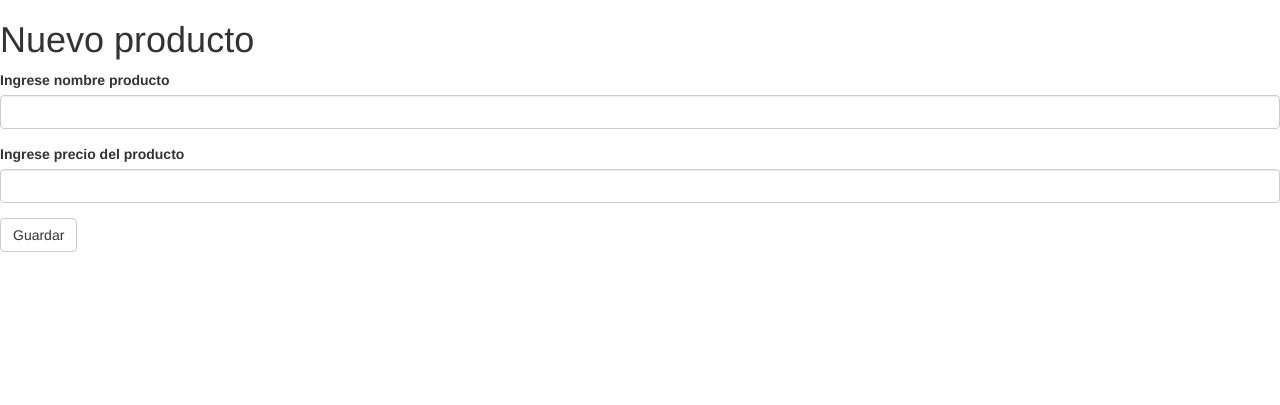
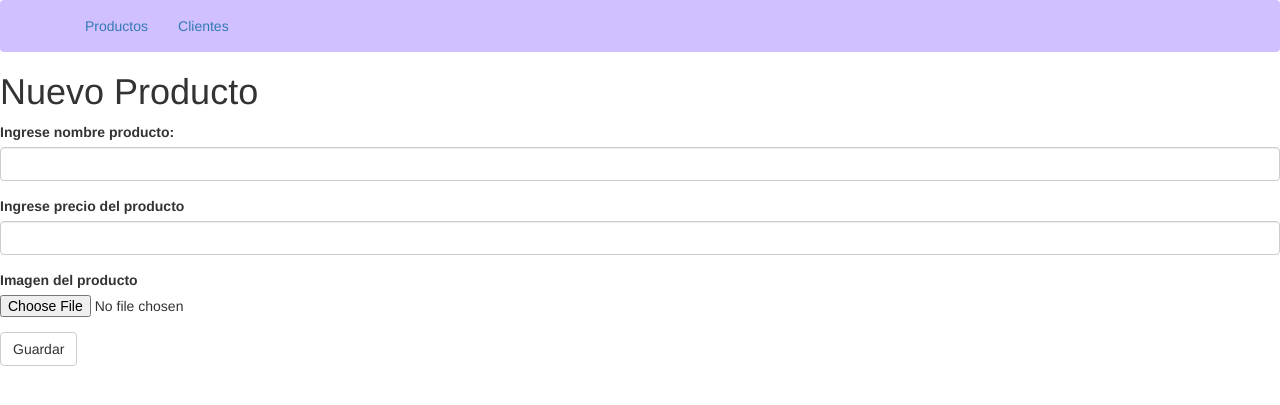
Before and after one commit to KevinJJ01/flask-shopy-2687386-28, a Flask app: page /productos/create in a window 1280 px wide. Shown: the top 405 px of the page. Run offline with Flask 3, Linux system fonts and the light colour scheme; some libraries are stand-ins or nearby versions.

Commit message:
Proyecto python 04/09/23

```diff
--- a/app/productos/forms.py
+++ b/app/productos/forms.py
@@ -1,7 +1,34 @@
 from flask_wtf import FlaskForm
 from wtforms import StringField, IntegerField, SubmitField
+from wtforms.validators import InputRequired,NumberRange
+from flask_wtf.file import FileField,FileRequired,FileAllowed
+
 
 class NewProductForm(FlaskForm):
-    nombre = StringField("Ingrese nombre producto")
-    precio = IntegerField("Ingrese precio del producto")
+
+    nombre = StringField("Ingrese nombre producto: ",
+                        validators=[InputRequired()]
+                        )
+    precio = IntegerField("Ingrese precio del producto",
+                          validators=[
+                              InputRequired(
+                                "Precio requerido"),
+
+                              NumberRange(
+                                  message="Precio fuera de rango",
+                                  min = 1000,
+                                  max = 100000
+                              )
+                          ])
+    imagen = FileField(label="Imagen del producto",
+                       validators=[
+                           FileRequired(
+                               message="Se necesita una imagen para continuar"
+                           ),
+                           FileAllowed(
+                               ["jpg", "png", "jpge"],
+                               message="solo se aceptan imagenes"
+                           )
+
+                       ])
     submit = SubmitField("Guardar")
--- a/app/productos/routes.py
+++ b/app/productos/routes.py
@@ -1,10 +1,24 @@
 from flask import render_template
 from app.productos import productos
+import app
+import os
 from .forms import NewProductForm
 
-@productos.route('/create')
+@productos.route('/create',methods=['GET','POST'])
 def crear():
+    p = app.models.Producto()
     form = NewProductForm()
+    if form.validate_on_submit():
+        ##guardar el producto en base de datos
+        form.populate_obj(p)
+        p.imagen = form.imagen.data.filename
+        app.db.session.add(p)
+        app.db.session.commit()
+        ##subir imagen a carpeta images
+        ##campo de image(filestorage)
+        archivo = form.imagen.data
+        archivo.save(os.path.abspath(os.getcwd() + "/app/productos/images/" + p.imagen))
+        return "producto registrado "
     return render_template('new.html',
                            form=form)
 
--- a/app/productos/templates/new.html
+++ b/app/productos/templates/new.html
@@ -1,11 +1,14 @@
-{% extends 'bootstrap/base.html'%}
+{% extends 'base.html'%}
 {% import 'bootstrap/wtf.html'as wtf%}
-{% block head %}
-    {{ super() }}
+
+{%block content %}
+    <h1>Nuevo Producto</h1>
+    <form
+        action=""
+        method="POST"
+        novalidate
+        enctype="multipart/form-data"
+    >
+    {{wtf.quick_form(form)}}
+</form>
 {% endblock %}
-
-{% block body %}
-    <h1>Nuevo producto</h1>
-    <form action="" method="POST"></form>
-    {{wtf.quick_form(form)}}
-{% endblock %}
--- /dev/null
+++ b/app/templates/base.html
@@ -0,0 +1,14 @@
+{% extends 'bootstrap/base.html'%}
+
+{% block head %}
+    {{super()}}
+{%endblock%}
+
+{% block body%}
+    {%include 'navbar.html'%}
+
+    {% block content %}
+
+    {%endblock%}
+
+{% endblock %}
--- /dev/null
+++ b/app/templates/navbar.html
@@ -0,0 +1,8 @@
+<nav class="navbar navbar-light" style="background-color: #d1c0ff;">
+    <div class="container">
+    <ul class="nav navbar-nav">
+        <li><a href="">Productos</a></li>
+        <li><a href="">Clientes</a></li>
+    </ul>
+    </div>
+</nav>
```
Also changed, not shown: app/__init__.py (+6 -1 lines), requeriments.txt (+7 -6 lines), app/productos/images/doritos.png (added), app/productos/images/lapiz.png (added), app/productos/images/no.png (added).
